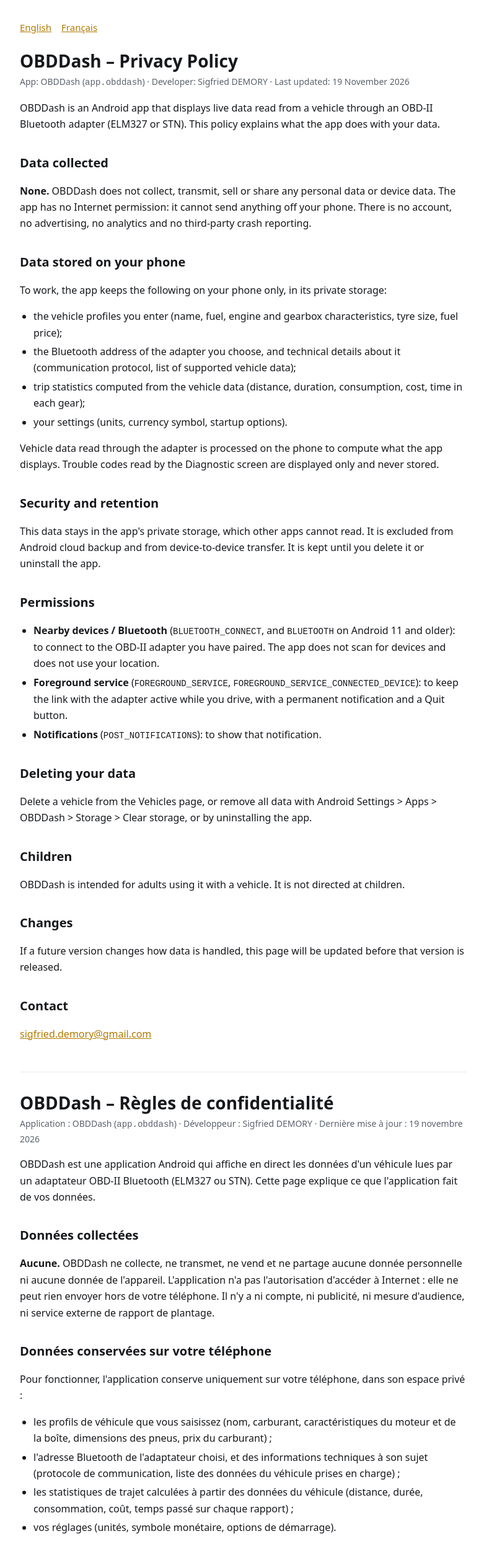
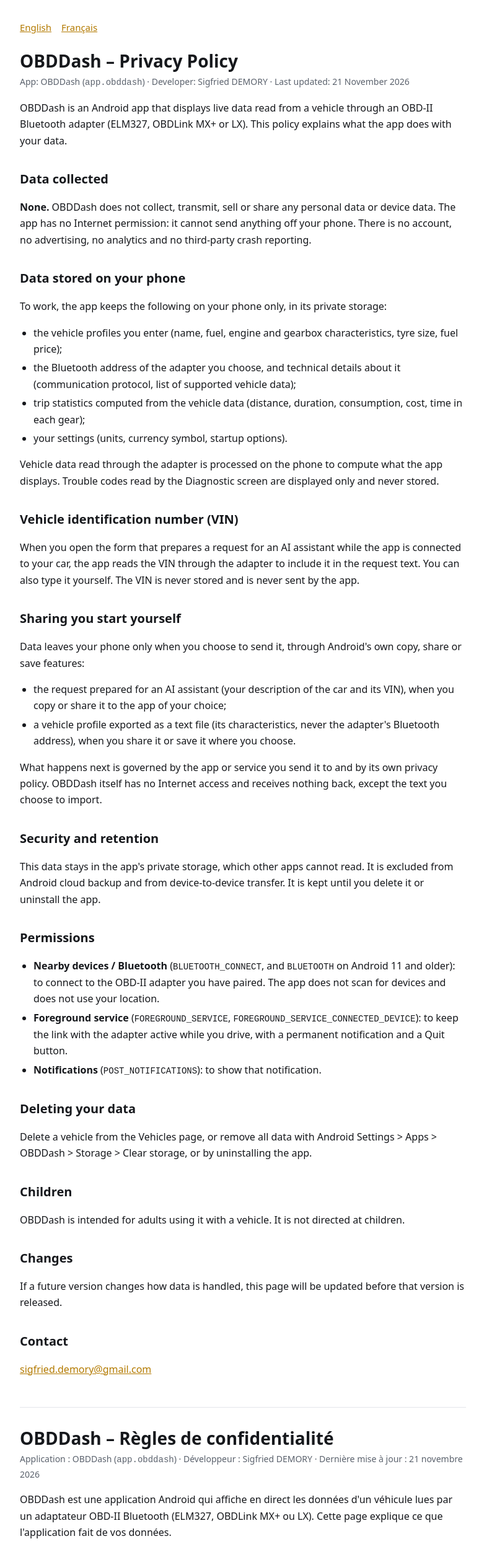
Before and after one commit to sigdemo80/obddash-privacy, a plain HTML site: page index.html in a window 1280 px wide. Shown: the top 2491 px of the page at 62% size, without its empty margins (248-1029 px from the left). Drawn offline with Linux system fonts and the light colour scheme.

Commit message:
Lecture du VIN et partages déclenchés par l'utilisateur ; adaptateurs OBDLink
- Nouvelle section VIN : lu par l'adaptateur pour préparer la demande à un assistant IA, jamais enregistré ni envoyé
  par l'application.
- Nouvelle section sur les partages que l'utilisateur déclenche (demande pour une IA, export d'un véhicule), sans
  l'adresse Bluetooth de l'adaptateur.
- « ELM327, OBDLink MX+ ou LX » au lieu de « ELM327 ou STN » ; date de mise à jour au 21 novembre 2026.

Co-Authored-By: Claude Opus 5.5 <noreply@anthropic.com>

```diff
--- a/index.html
+++ b/index.html
@@ -31,9 +31,9 @@
 
 <section id="en" lang="en">
 <h1>OBDDash – Privacy Policy</h1>
-<p class="meta">App: OBDDash (<code>app.obddash</code>) · Developer: Sigfried DEMORY · Last updated: 19 November 2026</p>
+<p class="meta">App: OBDDash (<code>app.obddash</code>) · Developer: Sigfried DEMORY · Last updated: 21 November 2026</p>
 <p>OBDDash is an Android app that displays live data read from a vehicle through an OBD-II Bluetooth adapter
-(ELM327 or STN). This policy explains what the app does with your data.</p>
+(ELM327, OBDLink MX+ or LX). This policy explains what the app does with your data.</p>
 
 <h2>Data collected</h2>
 <p><strong>None.</strong> OBDDash does not collect, transmit, sell or share any personal data or device data. The
@@ -51,6 +51,22 @@ analytics and no third-party crash reporting.</p>
 </ul>
 <p>Vehicle data read through the adapter is processed on the phone to compute what the app displays. Trouble codes
 read by the Diagnostic screen are displayed only and never stored.</p>
+
+<h2>Vehicle identification number (VIN)</h2>
+<p>When you open the form that prepares a request for an AI assistant while the app is connected to your car, the app
+reads the VIN through the adapter to include it in the request text. You can also type it yourself. The VIN is never
+stored and is never sent by the app.</p>
+
+<h2>Sharing you start yourself</h2>
+<p>Data leaves your phone only when you choose to send it, through Android's own copy, share or save features:</p>
+<ul>
+  <li>the request prepared for an AI assistant (your description of the car and its VIN), when you copy or share it
+    to the app of your choice;</li>
+  <li>a vehicle profile exported as a text file (its characteristics, never the adapter's Bluetooth address), when you
+    share it or save it where you choose.</li>
+</ul>
+<p>What happens next is governed by the app or service you send it to and by its own privacy policy. OBDDash itself
+has no Internet access and receives nothing back, except the text you choose to import.</p>
 
 <h2>Security and retention</h2>
 <p>This data stays in the app's private storage, which other apps cannot read. It is excluded from Android cloud
@@ -83,9 +99,9 @@ Storage &gt; Clear storage, or by uninstalling the app.</p>
 
 <section id="fr" lang="fr">
 <h1>OBDDash – Règles de confidentialité</h1>
-<p class="meta">Application : OBDDash (<code>app.obddash</code>) · Développeur : Sigfried DEMORY · Dernière mise à jour : 19 novembre 2026</p>
+<p class="meta">Application : OBDDash (<code>app.obddash</code>) · Développeur : Sigfried DEMORY · Dernière mise à jour : 21 novembre 2026</p>
 <p>OBDDash est une application Android qui affiche en direct les données d'un véhicule lues par un adaptateur
-OBD-II Bluetooth (ELM327 ou STN). Cette page explique ce que l'application fait de vos données.</p>
+OBD-II Bluetooth (ELM327, OBDLink MX+ ou LX). Cette page explique ce que l'application fait de vos données.</p>
 
 <h2>Données collectées</h2>
 <p><strong>Aucune.</strong> OBDDash ne collecte, ne transmet, ne vend et ne partage aucune donnée personnelle ni
@@ -106,6 +122,23 @@ plantage.</p>
 </ul>
 <p>Les données du véhicule lues par l'adaptateur sont traitées sur le téléphone pour calculer ce que l'application
 affiche. Les codes défaut lus par l'écran Diagnostic sont seulement affichés, jamais enregistrés.</p>
+
+<h2>Numéro d'identification du véhicule (VIN)</h2>
+<p>Quand vous ouvrez le formulaire qui prépare une demande pour un assistant IA alors que l'application est connectée
+à votre véhicule, l'application lit le VIN par l'adaptateur pour l'inclure dans le texte de la demande. Vous pouvez
+aussi le saisir vous-même. Le VIN n'est jamais enregistré et n'est jamais envoyé par l'application.</p>
+
+<h2>Partages que vous déclenchez</h2>
+<p>Des données ne quittent votre téléphone que si vous choisissez de les envoyer, par les fonctions de copie, de
+partage ou d'enregistrement d'Android :</p>
+<ul>
+  <li>la demande préparée pour un assistant IA (votre description du véhicule et son VIN), quand vous la copiez ou la
+    partagez vers l'application de votre choix ;</li>
+  <li>un profil de véhicule exporté en fichier texte (ses caractéristiques, jamais l'adresse Bluetooth de
+    l'adaptateur), quand vous le partagez ou l'enregistrez où vous le souhaitez.</li>
+</ul>
+<p>La suite relève de l'application ou du service destinataire et de ses propres règles de confidentialité. OBDDash
+n'a aucun accès à Internet et ne reçoit rien en retour, hormis le texte que vous choisissez d'importer.</p>
 
 <h2>Sécurité et conservation</h2>
 <p>Ces données restent dans l'espace privé de l'application, que les autres applications ne peuvent pas lire. Elles
```
